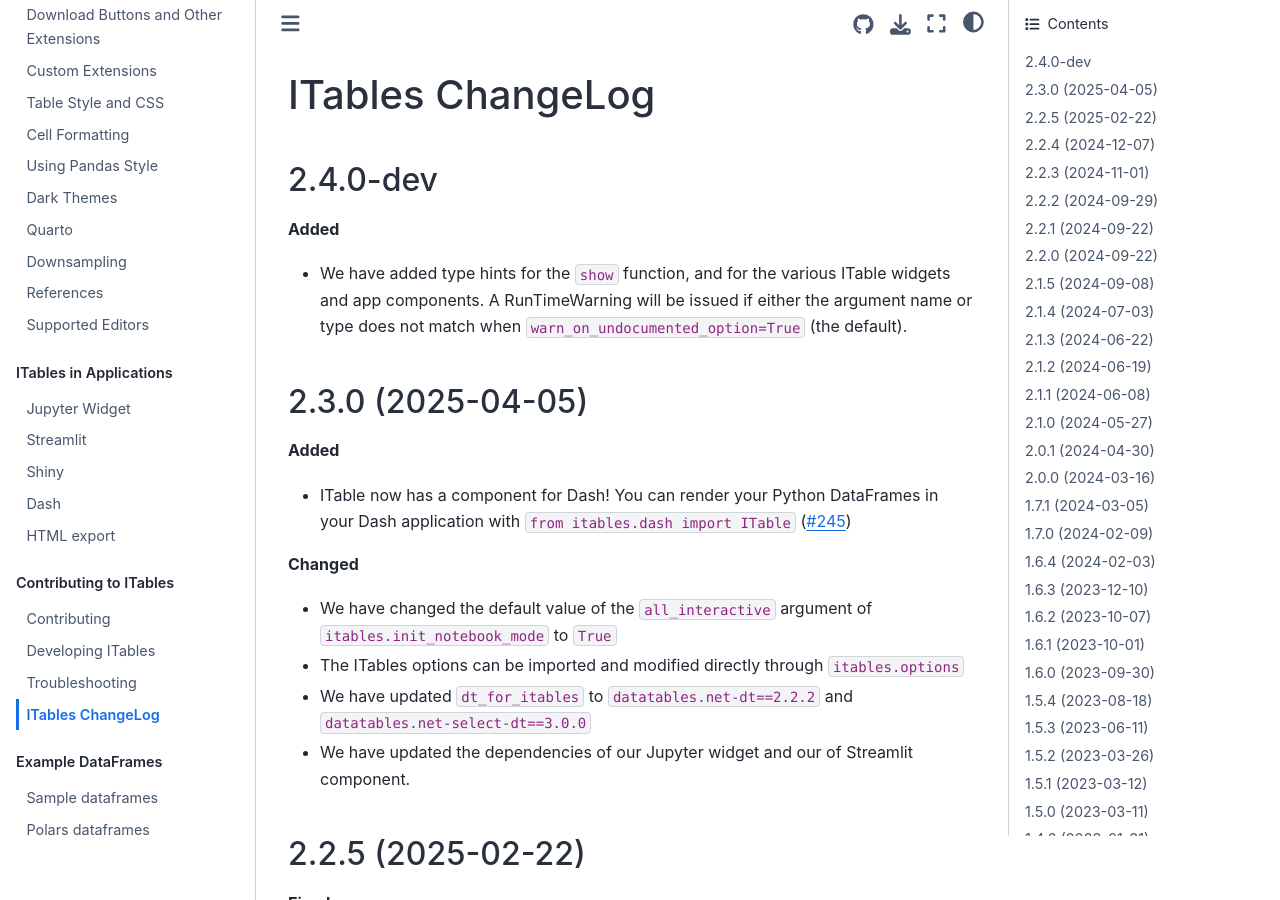
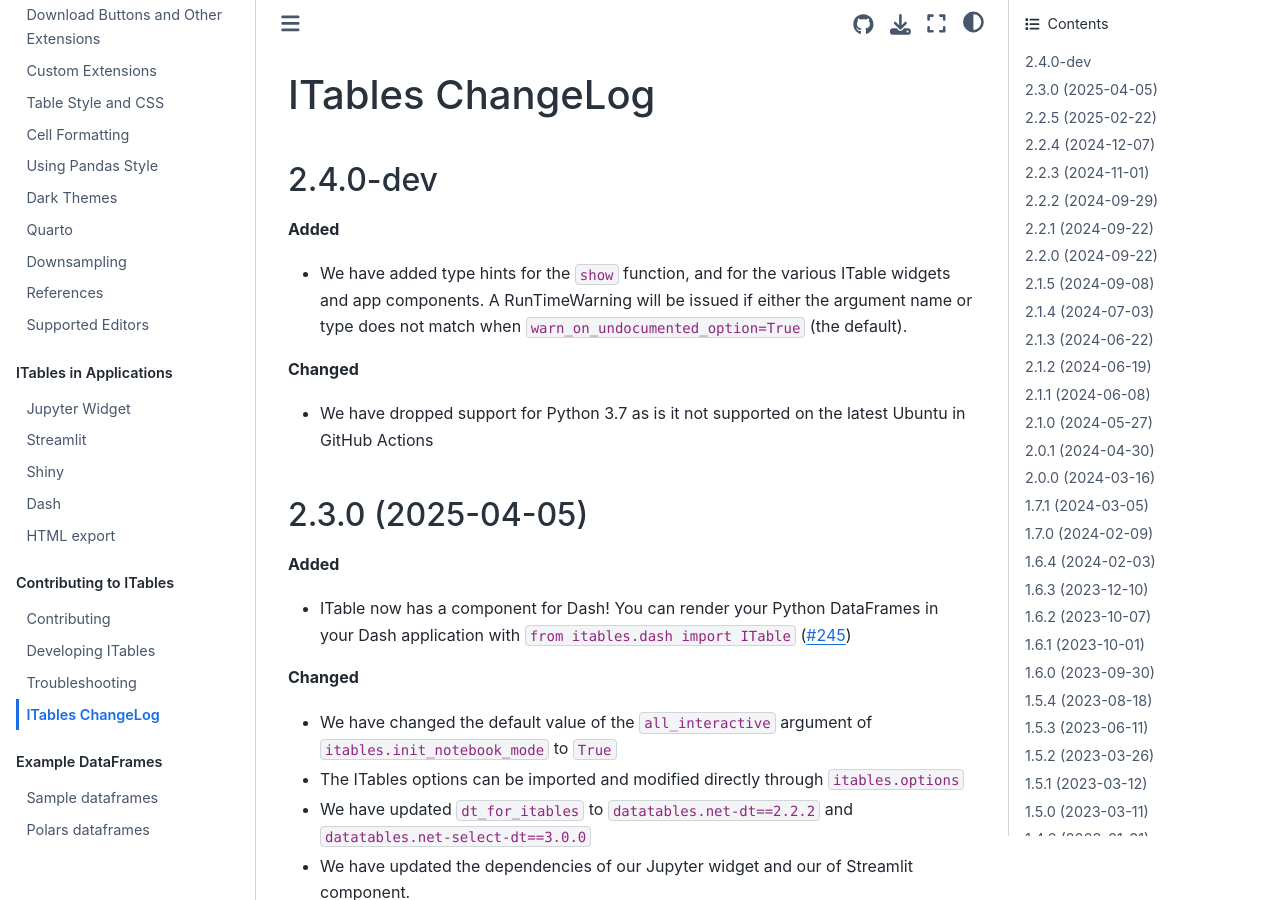
Before and after one commit to mwouts/itables, a Jupyter Book: the page built from docs/changelog.md, in a window 1280 px wide and 900 px high. Built offline with Jupyter Book 1.0.4 settings and Sphinx 7.4.7 and the Sphinx Book theme 1.1.4, drawn with Linux system fonts in a browser that asks for light colours.

Commit message:
Drop support for Python 3.7

```diff
--- a/docs/changelog.md
+++ b/docs/changelog.md
@@ -7,6 +7,9 @@ ITables ChangeLog
 **Added**
 - We have added type hints for the `show` function, and for the various ITable widgets and app components. A RunTimeWarning will be issued if
 either the argument name or type does not match when `warn_on_undocumented_option=True` (the default).
+
+**Changed**
+- We have dropped support for Python 3.7 as is it not supported on the latest Ubuntu in GitHub Actions
 
 
 2.3.0 (2025-04-05)
--- a/pyproject.toml
+++ b/pyproject.toml
@@ -18,7 +18,6 @@ classifiers = [
   "Intended Audience :: Science/Research",
   "Programming Language :: Python",
   "Programming Language :: Python :: 3",
-  "Programming Language :: Python :: 3.7",
   "Programming Language :: Python :: 3.8",
   "Programming Language :: Python :: 3.9",
   "Programming Language :: Python :: 3.10",
@@ -26,7 +25,7 @@ classifiers = [
   "Programming Language :: Python :: 3.12",
   "Programming Language :: Python :: 3.13",
 ]
-requires-python = ">= 3.7"
+requires-python = ">= 3.8"
 dependencies = ["IPython", "pandas", "numpy"]
 dynamic = ["version"]
 
```
Also changed, not shown: 1 other file.
